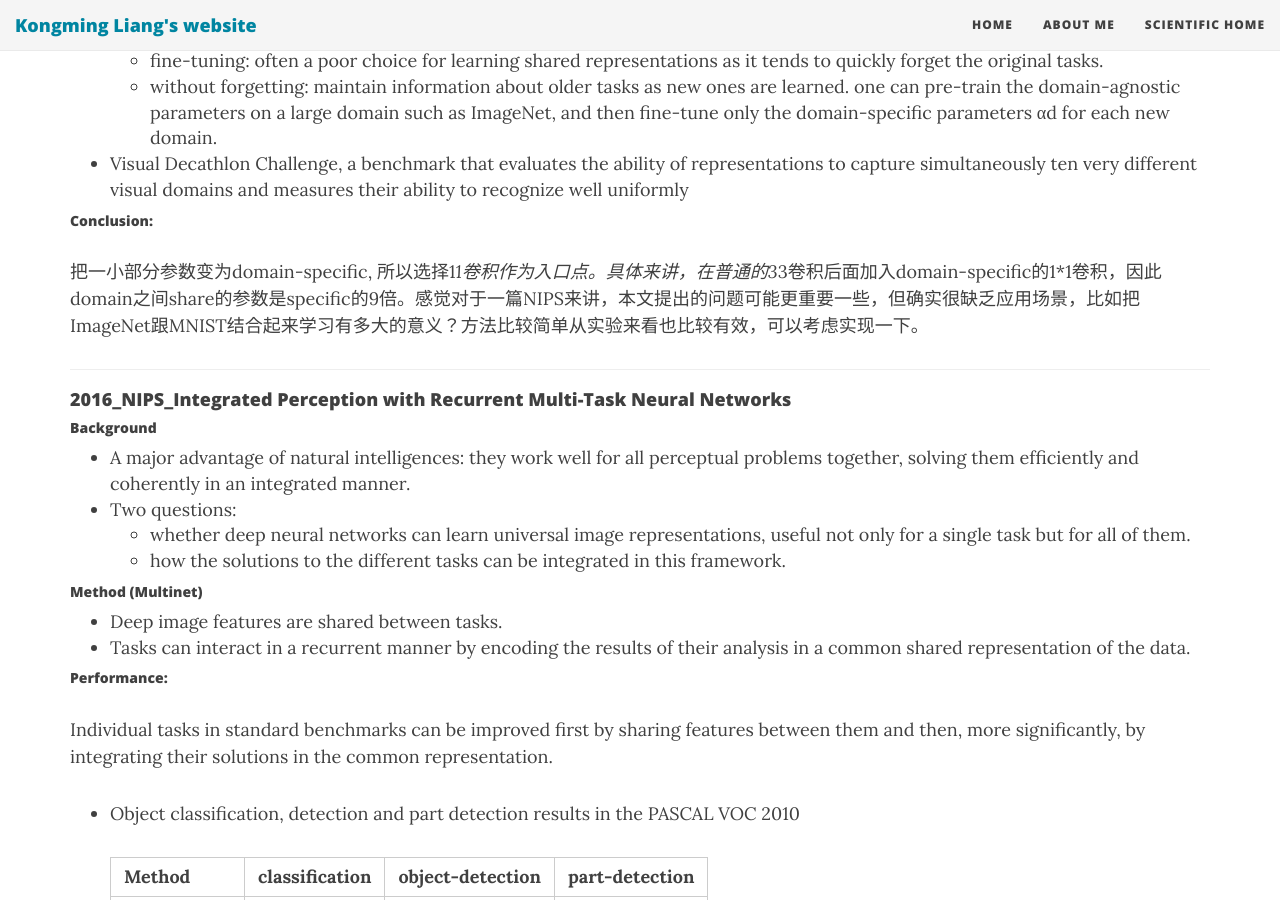
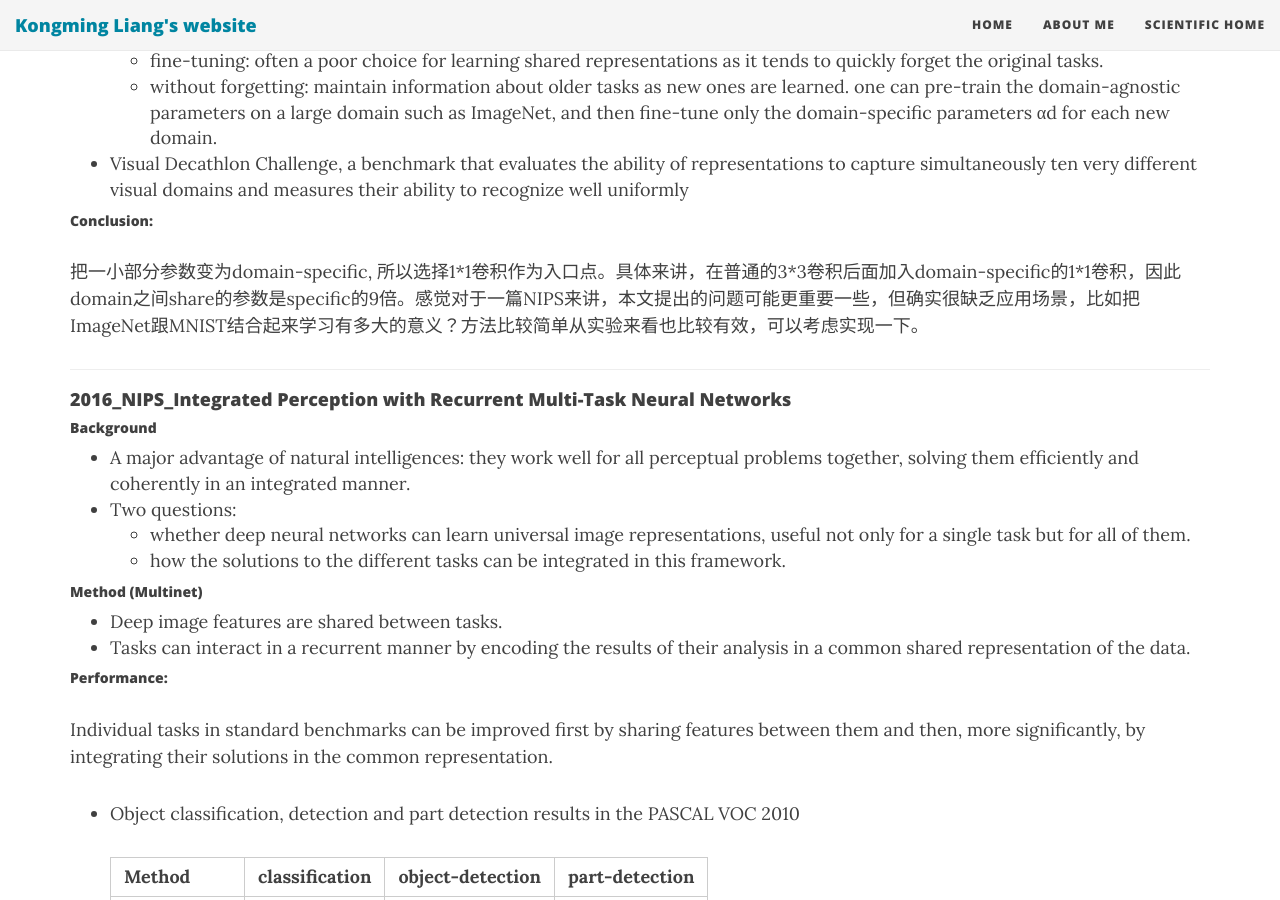
Before and after one commit to GriffinLiang/griffinliang.github.com, a Jekyll site: the page built from _posts/2017-11-24-Multi-task-Papers.md, in a window 1280 px wide and 900 px high, scrolled down 607 px. Built offline with Jekyll 4.4.1, drawn with Linux system fonts in a browser that asks for light colours; nearby versions of some CDN libraries.

```diff
--- a/_posts/2017-11-24-Multi-task-Papers.md
+++ b/_posts/2017-11-24-Multi-task-Papers.md
@@ -27,7 +27,7 @@ capture simultaneously ten very different visual domains and measures their abil
 to recognize well uniformly
 
 ##### Conclusion:
-把一小部分参数变为domain-specific, 所以选择1*1卷积作为入口点。具体来讲，在普通的3*3卷积后面加入domain-specific的1*1卷积，因此domain之间share的参数是specific的9倍。感觉对于一篇NIPS来讲，本文提出的问题可能更重要一些，但确实很缺乏应用场景，比如把ImageNet跟MNIST结合起来学习有多大的意义？方法比较简单从实验来看也比较有效，可以考虑实现一下。
+把一小部分参数变为domain-specific, 所以选择1\*1卷积作为入口点。具体来讲，在普通的3\*3卷积后面加入domain-specific的1\*1卷积，因此domain之间share的参数是specific的9倍。感觉对于一篇NIPS来讲，本文提出的问题可能更重要一些，但确实很缺乏应用场景，比如把ImageNet跟MNIST结合起来学习有多大的意义？方法比较简单从实验来看也比较有效，可以考虑实现一下。
 
 ---
 
```
